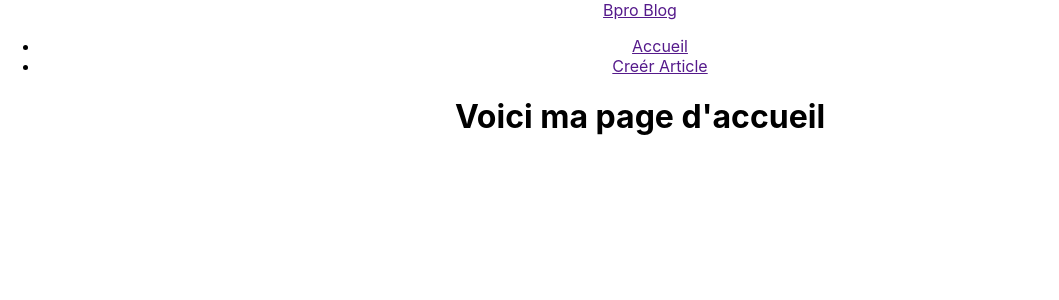
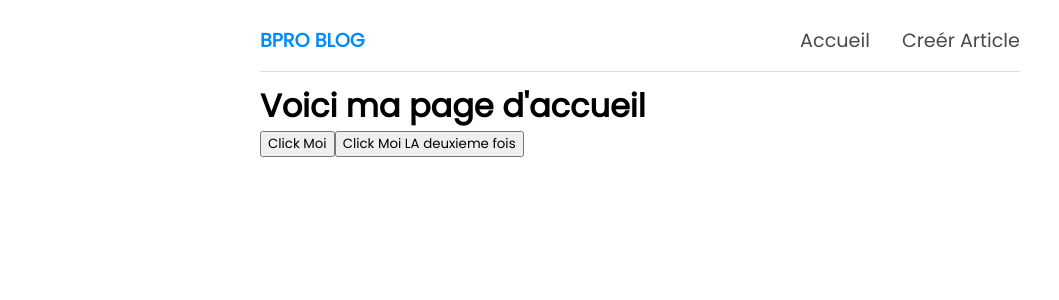
Before and after one commit to Jean-Lionel/React-blog, a React (Create React App) app: page / in a window 1280 px wide. Shown: the top 300 px of the page, without its empty margins (0-1059 px from the left). Built offline with nearby package versions, Linux system fonts and the light colour scheme.

Commit message:
add style css

```diff
--- a/src/App.css
+++ /dev/null
@@ -1,38 +0,0 @@
-.App {
-  text-align: center;
-}
-
-.App-logo {
-  height: 40vmin;
-  pointer-events: none;
-}
-
-@media (prefers-reduced-motion: no-preference) {
-  .App-logo {
-    animation: App-logo-spin infinite 20s linear;
-  }
-}
-
-.App-header {
-  background-color: #282c34;
-  min-height: 100vh;
-  display: flex;
-  flex-direction: column;
-  align-items: center;
-  justify-content: center;
-  font-size: calc(10px + 2vmin);
-  color: white;
-}
-
-.App-link {
-  color: #61dafb;
-}
-
-@keyframes App-logo-spin {
-  from {
-    transform: rotate(0deg);
-  }
-  to {
-    transform: rotate(360deg);
-  }
-}
--- a/src/App.js
+++ b/src/App.js
@@ -1,4 +1,3 @@
-import './App.css';
 import NavBar from './NavBar'
 import Hello from './Home'
 
--- a/src/Home.js
+++ b/src/Home.js
@@ -1,9 +1,19 @@
 const Home = () => {
+    const handleClick = () => {
+        console.log('Button Clicked')
+    }
+
+    const handleClickAgain = (name) => {
+        console.log(`Salut toi ${name}`)
+    }
     return (
         <div className="home">
             <h1>Voici ma page d'accueil</h1>
+
+            <button onClick={handleClick}>Click Moi </button>
+            <button onClick={() => handleClickAgain('jean Lionel Nininahazwe') }>Click Moi LA deuxieme fois </button>
         </div>
-     );
+    );
 }
 
 export default Home;
--- a/src/NavBar.js
+++ b/src/NavBar.js
@@ -1,9 +1,8 @@
 const NavBar = () => {
     return (
         <nav className="navbar">
-            <div>
-                <div>
-                 <a href="">Bpro Blog</a>
+                <div >
+                 <a className="logo" href="">Bpro Blog</a>
                 </div>
                 <ul className="liens">
                     <li>
@@ -13,7 +12,7 @@
                     <a href="" className="lien">Creér Article</a>
                     </li>
                 </ul>
-            </div>
+
         </nav>
     );
 }
--- a/src/index.css
+++ b/src/index.css
@@ -1,13 +1,169 @@
-body {
+@import url("https://fonts.googleapis.com/css2?family=Poppins:wght@100;200;300;400&display=swap");
+
+* {
   margin: 0;
-  font-family: -apple-system, BlinkMacSystemFont, 'Segoe UI', 'Roboto', 'Oxygen',
-    'Ubuntu', 'Cantarell', 'Fira Sans', 'Droid Sans', 'Helvetica Neue',
-    sans-serif;
+  font-family: "Poppins", sans-serif;
   -webkit-font-smoothing: antialiased;
   -moz-osx-font-smoothing: grayscale;
 }
 
-code {
-  font-family: source-code-pro, Menlo, Monaco, Consolas, 'Courier New',
-    monospace;
+.navbar {
+  display: flex;
+  align-items: center;
+  justify-content: space-between;
+  width: 760px;
+  margin: 10px auto;
+  padding: 1rem 0;
+  border-bottom: solid 1px #ddd;
 }
+
+.logo {
+  text-decoration: none;
+  font-size: 1.2rem;
+  text-transform: uppercase;
+  font-weight: bold;
+  color: #028bfc;
+}
+.liens {
+  display: flex;
+  list-style: none;
+}
+
+.liens li {
+  margin-left: 2rem;
+}
+
+.liens li a {
+  text-decoration: none;
+  font-size: 1.2rem;
+  color: #4b4a4a;
+}
+
+.liens li a:hover {
+  color: #028bfc;
+  color: #128acf;
+}
+
+.buttonArticle {
+  background-color: #028bfc;
+  padding: 0.5rem;
+  border-radius: 0.5rem;
+  color: #fff !important;
+}
+
+/* style pour le contenu de la page */
+/* content style */
+.contenu {
+  width: 760px;
+  margin: 0 auto;
+}
+.bloglist {
+  display: flex;
+  flex-direction: column;
+  margin: 2rem 0;
+}
+
+.blog {
+  text-align: left;
+  padding: 1rem;
+  margin: 1rem 0;
+}
+
+.blog:hover {
+  -webkit-box-shadow: 1px 2px 4px 1px rgba(119, 119, 119, 0.7);
+  -moz-box-shadow: 1px 2px 4px 1px rgba(119, 119, 119, 0.7);
+  box-shadow: 1px 2px 4px 1px rgba(119, 119, 119, 0.7);
+  border-radius: 0.5rem;
+}
+
+.blog-publication-date {
+  font-style: italic;
+  color: #5c5b5b;
+}
+
+.blog-titre {
+  font-size: 1.2rem;
+  text-transform: capitalize;
+  color: #028bfc;
+  margin-bottom: 1rem;
+  text-decoration: none;
+  display: flex;
+  flex-direction: column;
+  font-weight: bolder;
+}
+
+.blog-body {
+  font-size: 1.2rem;
+  text-align: justify;
+  color: #333;
+}
+
+.blog-author {
+  font-style: italic;
+  color: #5c5b5b;
+  font-size: 1rem;
+  font-weight: bold;
+}
+
+.titre-principale {
+  text-align: left;
+}
+
+/* form style */
+
+.form {
+  display: flex;
+  flex-direction: column;
+  margin: 1rem 0;
+}
+
+.form-group {
+  display: flex;
+  flex-direction: column;
+  text-align: left;
+  margin: 15px;
+}
+label {
+  font-size: 1rem;
+  color: #646464;
+}
+.form-control {
+  height: 2rem;
+  font-size: large;
+  border-radius: 0.2rem;
+  border: solid 1px #bbb;
+  font-size: 1rem;
+  color: #646464;
+}
+
+.textarea {
+  height: 5rem;
+  font-size: 1.2rem;
+}
+
+.btn-create {
+  background: #028bfc;
+  color: #fff;
+  padding: 0.7rem;
+  border-radius: 0.3rem;
+  border: none;
+  width: 150px;
+  font-size: 1.2rem;
+}
+
+.btn-danger {
+  background: #fc1f02;
+  color: #fff;
+}
+
+.not-found {
+  text-align: left;
+  margin-top: 3rem;
+}
+
+.not-found a {
+  text-decoration: none;
+  color: #028bfc;
+  font-weight: normal;
+  font-size: 1.2rem;
+}
```
